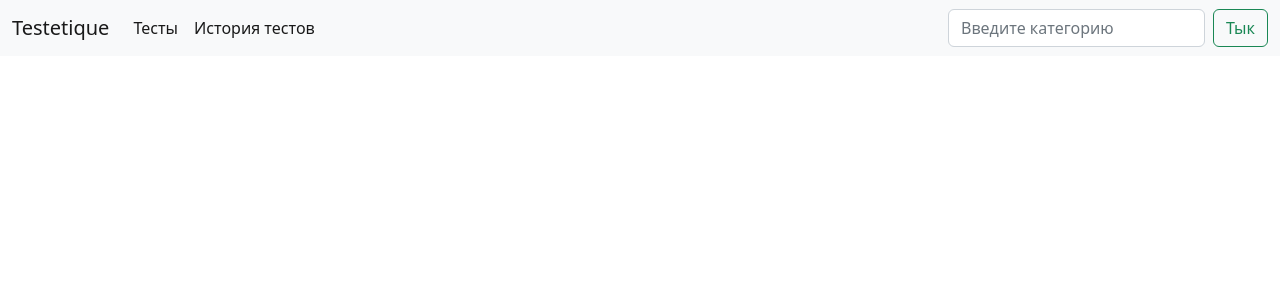
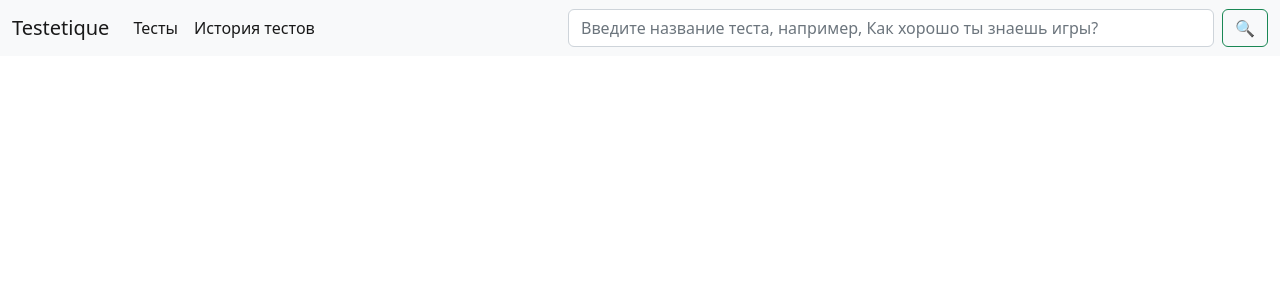
Before and after one commit to uevuu/testetique, a Django app: page /testetique/tests in a window 1280 px wide. Shown: the top 300 px of the page. Run offline with Django 3.2, Linux system fonts and the light colour scheme; data that the repository does not hold is empty.

Commit message:
Fixed search in navbar

```diff
--- a/mysite/templates/inc/_nav.html
+++ b/mysite/templates/inc/_nav.html
@@ -1,3 +1,9 @@
+<style>
+    form {
+        width: 700px;
+    }
+</style>
+
 <nav class="navbar navbar-expand-lg bg-light fixed-top">
     <div class="container-fluid">
         <a class="navbar-brand" href="{% url 'main' %}">Testetique</a>
@@ -15,8 +21,9 @@
                 </li>
             </ul>
             <form class="d-flex" role="search">
-                <input class="form-control me-2" type="search" placeholder="Введите категорию" aria-label="Search">
-                <button class="btn btn-outline-success" type="submit">Тык</button>
+                <input class="form-control me-2" type="search" maxlength="150"
+                       placeholder="Введите название теста, например, Как хорошо ты знаешь игры?" aria-label="Search">
+                <button class="btn btn-outline-success" type="submit">🔍</button>
             </form>
         </div>
     </div>
```
